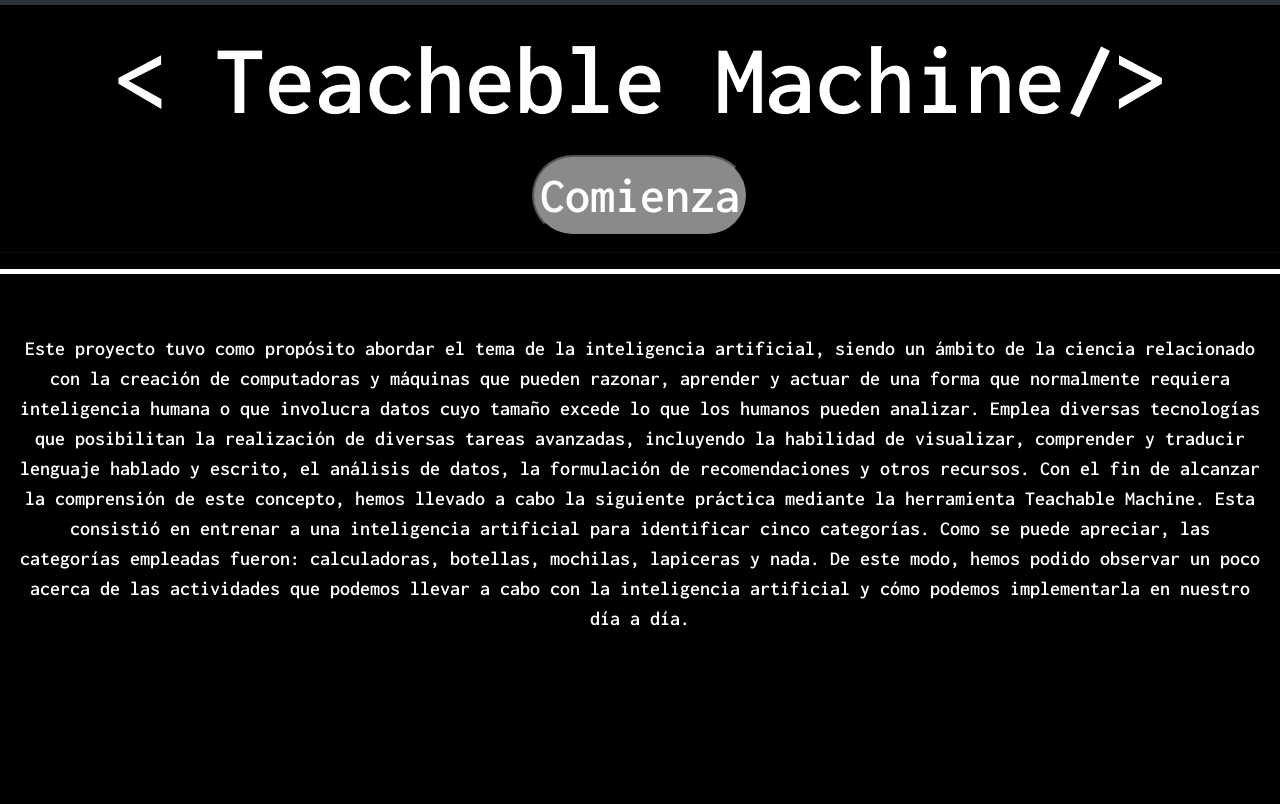
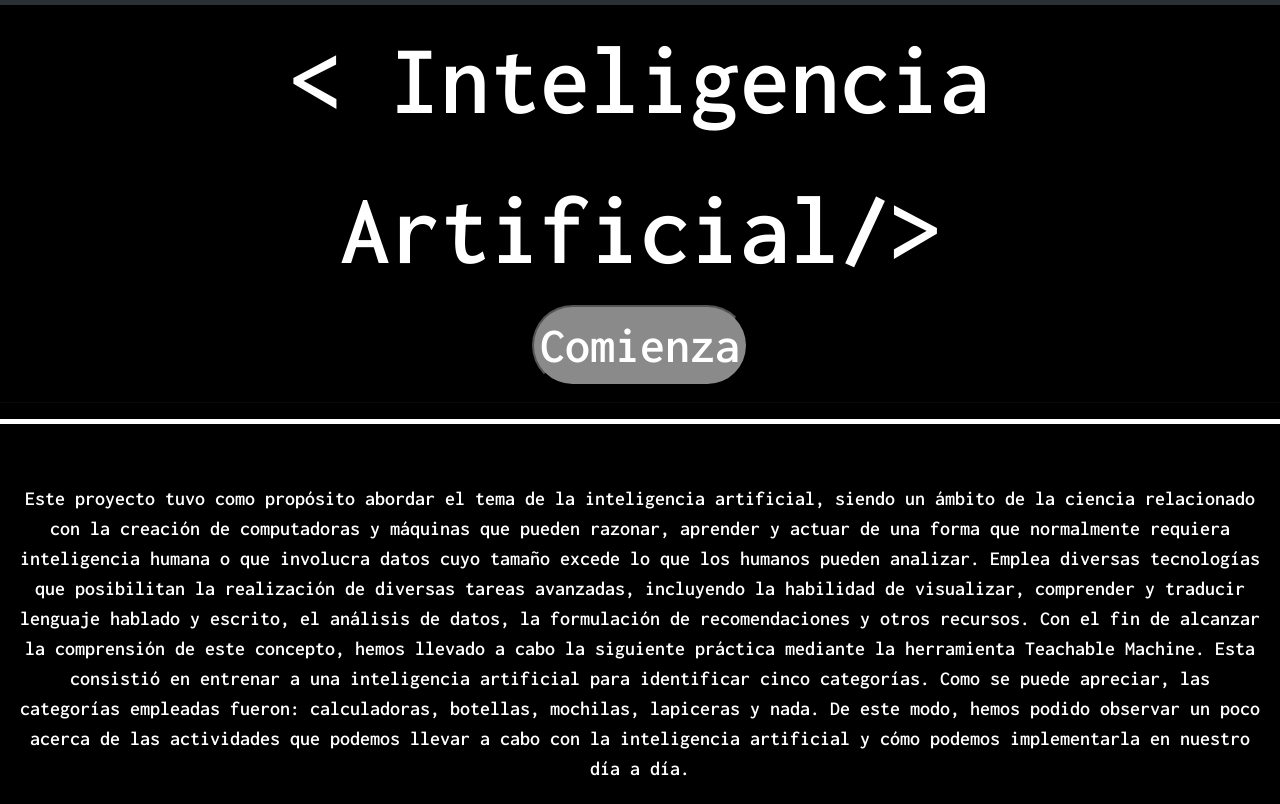
Before and after one commit to Zammcrts/Proyecto_Sistemas, a plain HTML site: page ia.html in a window 1280 px wide. Shown: the part 71-875 px from the top of the page. Before the commit the page ends 800 px from the top, so only its background shows below. Drawn offline with nearby package versions, Linux system fonts and the light colour scheme.

Commit message:
ed titulo

```diff
--- a/ia.html
+++ b/ia.html
@@ -26,7 +26,7 @@
 </head>
 <body>
     <div class="text" align="center">
-        < Teacheble Machine/>
+        < Inteligencia Artificial/>
     </div>
 
     <button class="boton" type="button" onclick="init()">Comienza</button>
```
